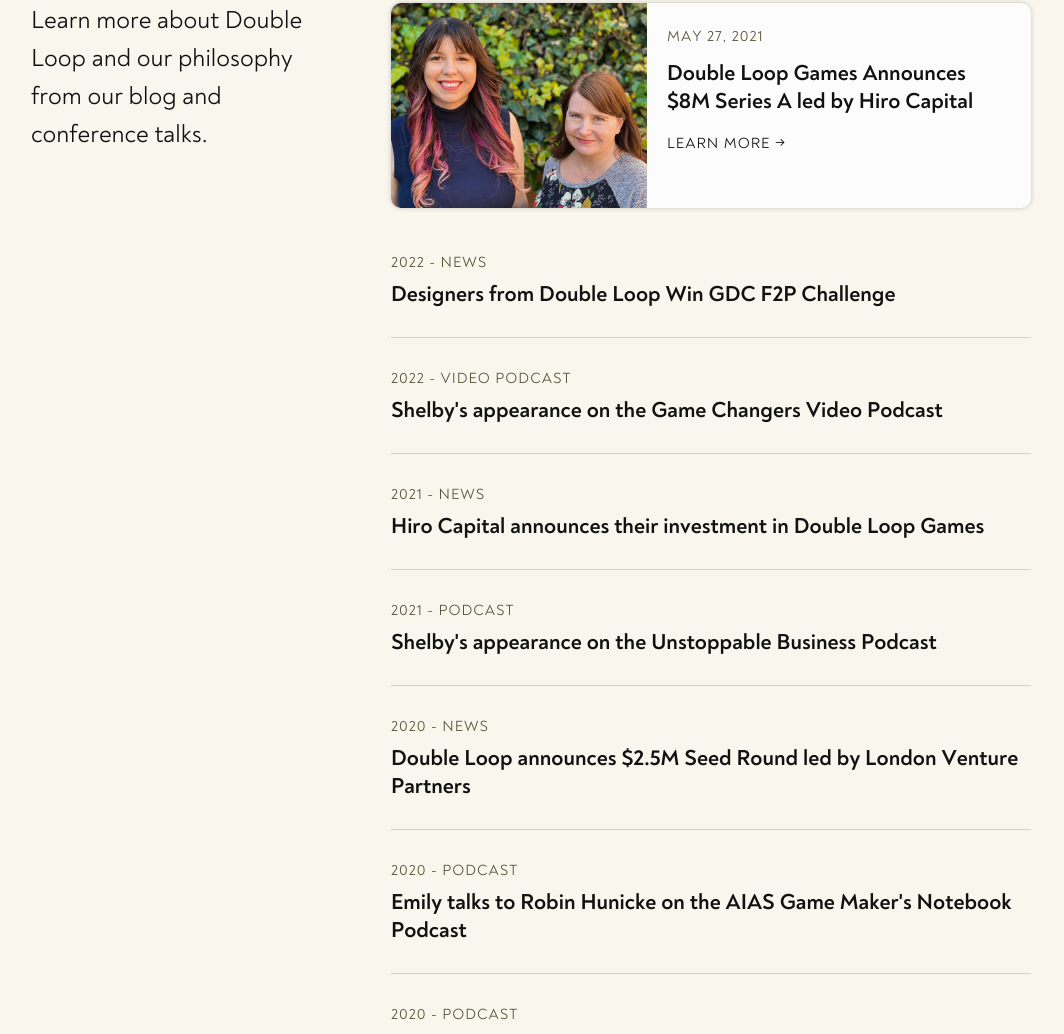
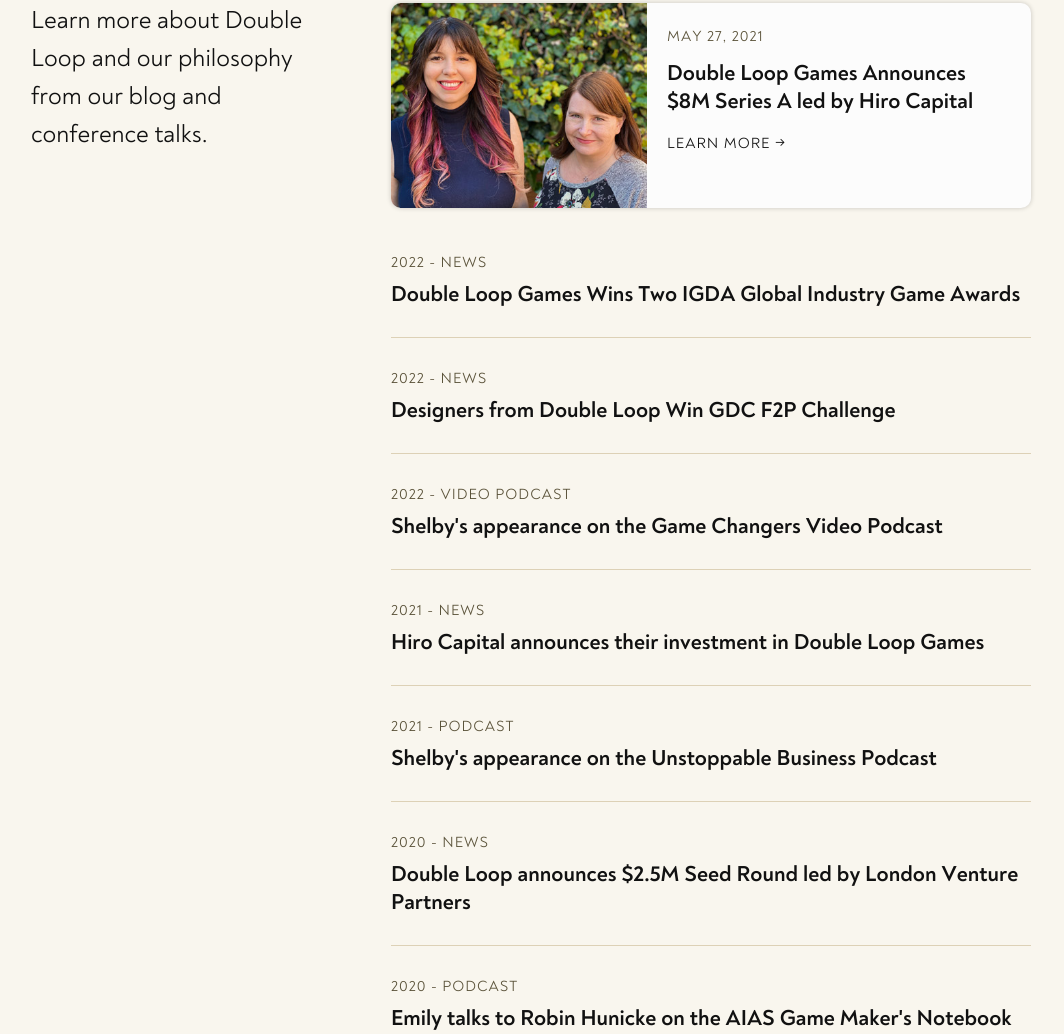
Before and after one commit to doubleloopgames/doubleloopgames.github.io, a plain HTML site: page index.html in a window 1280 px wide. Shown: the part 3608-4642 px from the top of the page, without its empty margins (109-1173 px from the left). Drawn offline with nearby package versions, Linux system fonts and the light colour scheme.

Commit message:
10-31-22 Index Update
Add "Double Loop Games Wins Two IGDA GIGA Awards" to News

```diff
--- a/index.html
+++ b/index.html
@@ -300,6 +300,12 @@
             </div>
           </a>
           <ul class="talks">
+            <li>
+              <span class="tags h5">2022 - News</span>
+              <a href="https://www.gamesindustry.biz/deathloop-wins-big-at-2022-igda-global-industry-game-awards" class="title h3" target="_blank">
+                Double Loop Games Wins Two IGDA Global Industry Game Awards
+              </a>
+            </li>
           <li>
               <span class="tags h5">2022 - News</span>
               <a href="https://www.pocketgamer.biz/news/78443/gdc-f2p-game-design-challenge/" class="title h3" target="_blank">
```
